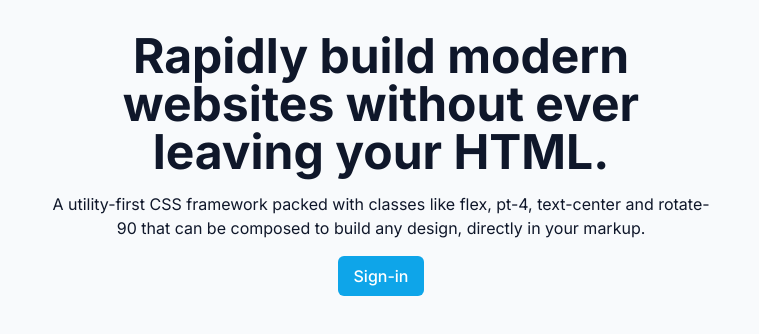
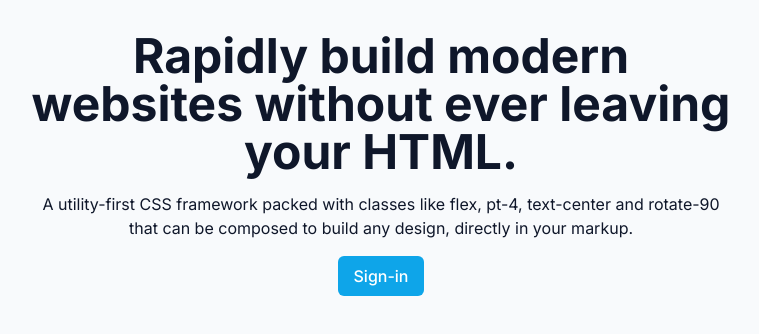
Before and after one commit to yuri-ruas/dominating-tailwindcss, a Next.js app: page / in a window 1280 px wide. Shown: the top 334 px of the page, without its empty margins (259-1018 px from the left). Built offline with nearby package versions, Linux system fonts and the light colour scheme.

Commit message:
fundamentos do tailwind: valores arbitrários

```diff
--- a/src/app/page.tsx
+++ b/src/app/page.tsx
@@ -1,7 +1,7 @@
 export default function Home() {
   return (
     <div className="p-8 bg-slate-50 text-slate-900 dark:bg-slate-900 dark:text-slate-100 h-screen flex flex-col items-center text-center">
-      <div className="max-w-2xl">
+      <div className="max-w-app">
         <h1 className="font-bold text-3xl sm:text-4xl lg:text-5xl">
           Rapidly build modern websites without ever leaving your HTML.
         </h1>
--- a/tailwind.config.ts
+++ b/tailwind.config.ts
@@ -6,6 +6,10 @@
   ],
   theme: {
     extend: {
+      maxWidth: {
+        app: '700px'
+      },
+
       colors: {
         diego: '#333'
       }
```
